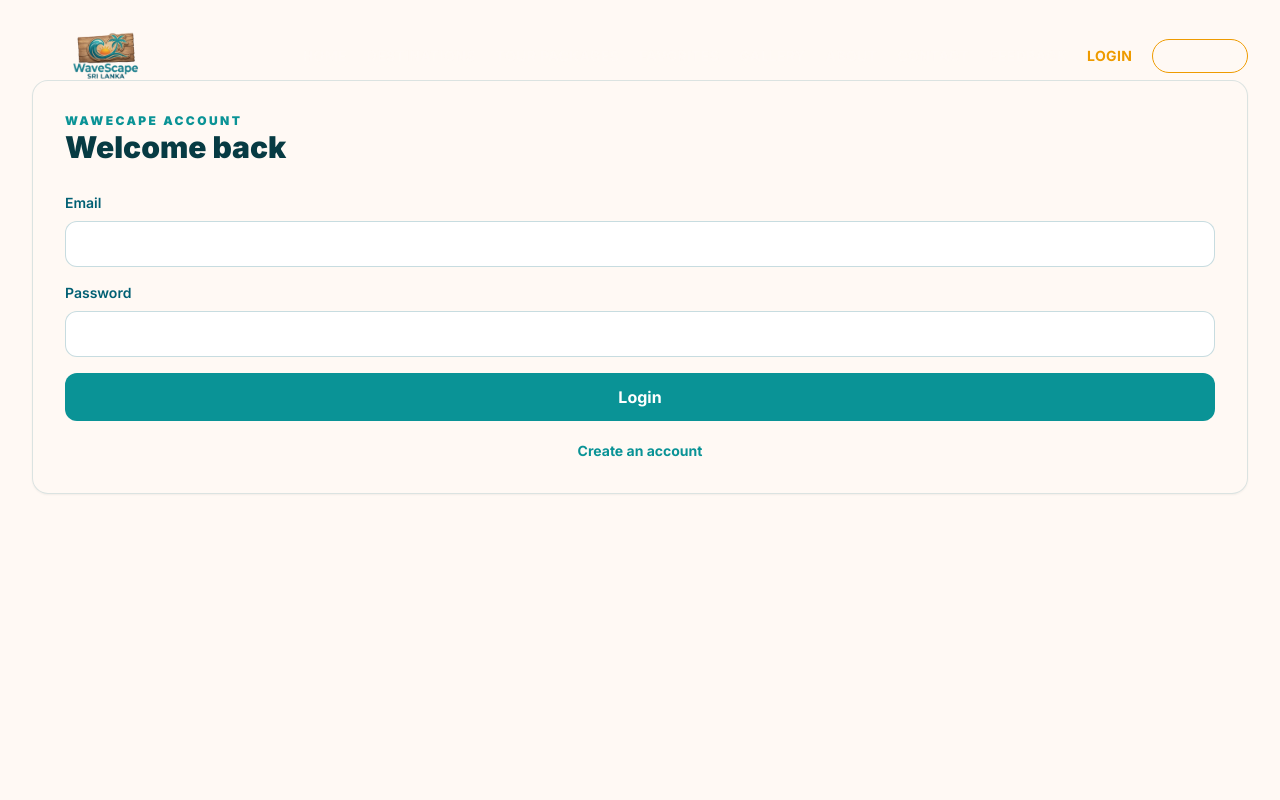
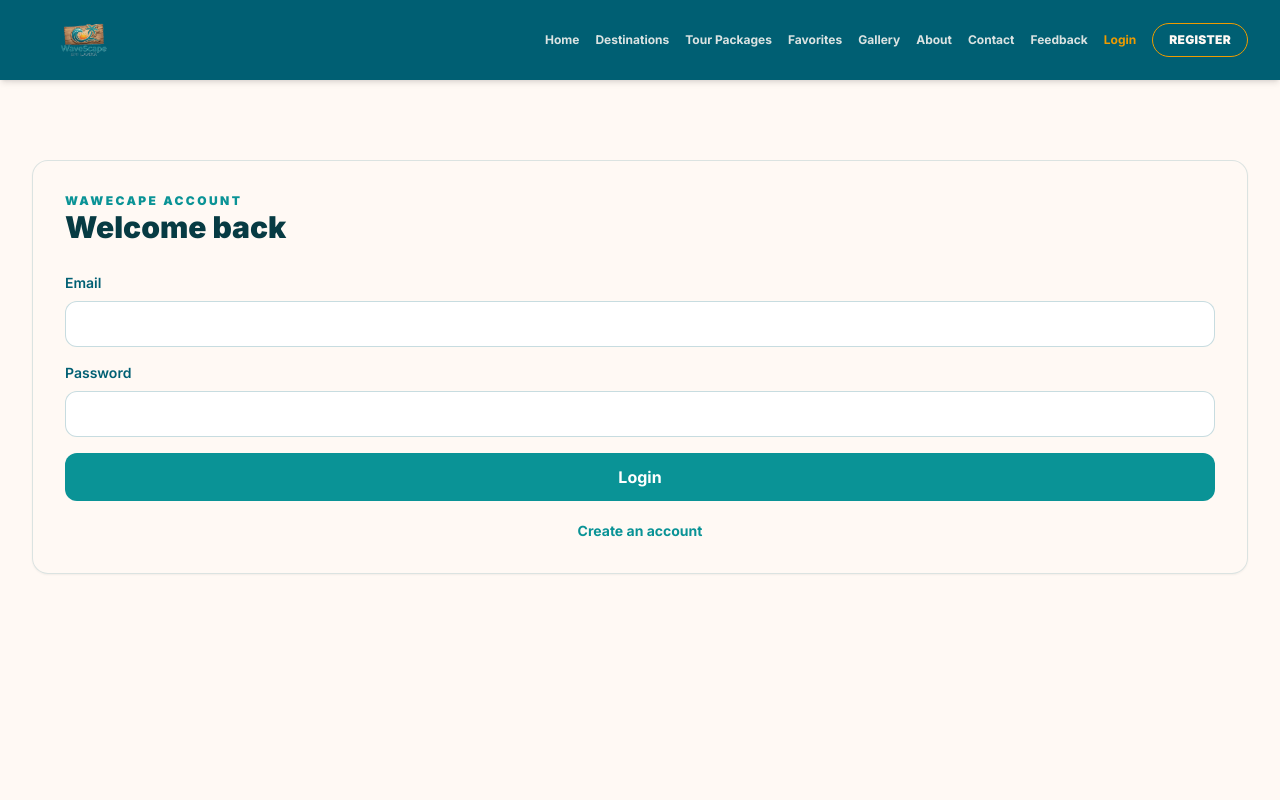
Before and after one commit to MuhammadYoonus/WAWESCAPE, a React (Vite) app in the folder frontend/: page /login in a window 1280 px wide. Shown: the top 800 px of the page. Built offline with nearby package versions, Linux system fonts and the light colour scheme; no server answers.

Commit message:
Fix mobile navigation overlap and improve keyboard accessibility

```diff
--- a/frontend/src/App.jsx
+++ b/frontend/src/App.jsx
@@ -1,4 +1,4 @@
-import { Routes, Route } from "react-router-dom";
+import { Link, Routes, Route } from "react-router-dom";
 import { AuthProvider } from "./context/AuthContext";
 import Navbar from "./components/Navbar";
 import Footer from "./components/Footer";
@@ -37,6 +37,7 @@ export default function App() {
           <Route path="/register" element={<Register />} />
           <Route path="/bookings" element={<Bookings />} />
           <Route path="/admin" element={<Admin />} />
+          <Route path="*" element={<section className="container-page py-20 text-center"><h1 className="text-4xl font-black">Page not found</h1><p className="mt-4 text-slate-600">The page you requested is not available.</p><Link to="/packages" className="btn-primary mt-6">Browse tour packages</Link></section>} />
         </Routes>
       </main>
       <Footer />
--- a/frontend/src/components/AdminTourManager.jsx
+++ b/frontend/src/components/AdminTourManager.jsx
@@ -17,11 +17,13 @@ export default function AdminTourManager() {
   const [visibility, setVisibility] = useState("all");
   const [sort, setSort] = useState("newest");
   const formRef = useRef(null);
+  const requestRef = useRef(0);
   const load = useCallback(async () => {
+    const request = ++requestRef.current;
     setLoading(true); setError("");
-    try { setTours((await api.get("/tours", { params: { admin: true, q: query, duration, visibility, sort } })).data); }
-    catch { setError("Unable to load tour packages. Please try again."); }
-    finally { setLoading(false); }
+    try { const response = await api.get("/tours", { params: { admin: true, q: query, duration, visibility, sort } }); if (request === requestRef.current) setTours(response.data); }
+    catch { if (request === requestRef.current) setError("Unable to load tour packages. Please try again."); }
+    finally { if (request === requestRef.current) setLoading(false); }
   }, [query, duration, visibility, sort]);
   useEffect(() => { const timer = setTimeout(load, 200); return () => clearTimeout(timer); }, [load]);
 
@@ -70,7 +72,13 @@ export default function AdminTourManager() {
     </section>
     <div ref={formRef} className="scroll-mt-36"><AdminTourForm tour={editing} onCancel={() => setEditing(null)} onSaved={(tour, updated) => { setMessage(`${tour.title} was ${updated ? "updated" : "added"}.`); setEditing(null); load(); }} /></div>
     {deleting && <div className="fixed inset-0 z-[60] flex items-center justify-center bg-black/60 p-5" onKeyDown={event => { if (event.key === "Escape" && !busy) setDeleting(null); }}>
-      <div role="dialog" aria-modal="true" aria-labelledby="delete-tour-title" className="card w-full max-w-lg p-6">
+      <div role="dialog" aria-modal="true" aria-labelledby="delete-tour-title" className="card w-full max-w-lg p-6" onKeyDown={event => {
+        if (event.key !== "Tab") return;
+        const buttons = event.currentTarget.querySelectorAll("button:not(:disabled)");
+        const first = buttons[0], last = buttons[buttons.length - 1];
+        if (event.shiftKey && document.activeElement === first) { event.preventDefault(); last?.focus(); }
+        else if (!event.shiftKey && document.activeElement === last) { event.preventDefault(); first?.focus(); }
+      }}>
         <h2 id="delete-tour-title" className="text-2xl font-black">Delete {deleting.title}?</h2>
         <p className="mt-4 text-slate-600">This permanently removes the tour package. Tours with bookings cannot be deleted; you can hide them instead.</p>
         {error && <p role="alert" className="mt-4 text-red-600">{error}</p>}
--- a/frontend/src/components/Navbar.jsx
+++ b/frontend/src/components/Navbar.jsx
@@ -1,4 +1,4 @@
-import { Link, NavLink, useNavigate } from "react-router-dom";
+import { Link, NavLink, useLocation, useNavigate } from "react-router-dom";
 import { useEffect, useState } from "react";
 import { useAuth } from "../context/AuthContext";
 import { brandImages } from "../assets/images/imageCatalog";
@@ -6,56 +6,25 @@ import { brandImages } from "../assets/images/imageCatalog";
 export default function Navbar() {
   const { user, logout } = useAuth();
   const navigate = useNavigate();
-  const [scrolled, setScrolled] = useState(false);
+  const location = useLocation();
+  const [open, setOpen] = useState(false);
   const publicLinks = [
-    ["/", "Home"],
-    ["/destinations", "Destinations"],
-    ["/packages", "Tour Packages"],
-    ["/favorites", "Favorites"],
-    ["/gallery", "Gallery"],
-    ["/about", "About"],
-    ["/contact", "Contact"],
-    ["/feedback", "Feedback"]
+    ["/", "Home"], ["/destinations", "Destinations"], ["/packages", "Tour Packages"],
+    ["/favorites", "Favorites"], ["/gallery", "Gallery"], ["/about", "About"],
+    ["/contact", "Contact"], ["/feedback", "Feedback"]
   ];
+  useEffect(() => { setOpen(false); }, [location.pathname, location.search]);
 
-  useEffect(() => {
-    const updateHeader = () => setScrolled(window.scrollY > 20);
-    updateHeader();
-    window.addEventListener("scroll", updateHeader);
-    return () => window.removeEventListener("scroll", updateHeader);
-  }, []);
-
-  return (
-    <header className={`fixed inset-x-0 top-0 z-50 text-white transition-all duration-300 ${
-      scrolled
-        ? "border-b border-white/10 bg-slate-950/95 shadow-lg backdrop-blur"
-        : "border-b border-transparent bg-transparent shadow-none"
-    }`}>
-      <nav className="container-page flex min-h-20 flex-col gap-4 py-4 lg:flex-row lg:items-center lg:justify-between">
-        <Link to="/" className="flex items-center gap-3">
-          <img src={brandImages.headerLogo} alt="WAWESCAPE" className="h-16 w-auto object-contain md:h-20" />
-        </Link>
-        <div className="flex flex-wrap items-center gap-x-5 gap-y-3 text-sm font-bold uppercase tracking-wide">
-          {publicLinks.map(([to, label]) => (
-            <NavLink key={to} to={to} className="nav-link">
-              {label}
-            </NavLink>
-          ))}
-          {user && <NavLink to="/bookings" className="nav-link">My Bookings</NavLink>}
-          {user?.role === "admin" && <NavLink to="/admin" className="nav-link">Admin</NavLink>}
-          {user ? (
-            <>
-              <span className="text-xs text-emerald-200">Hi, {user.name}</span>
-              <button onClick={() => { logout(); navigate("/"); }} className="nav-action">Logout</button>
-            </>
-          ) : (
-            <>
-              <NavLink to="/login" className="nav-link">Login</NavLink>
-              <NavLink to="/register" className="nav-action">Register</NavLink>
-            </>
-          )}
-        </div>
-      </nav>
-    </header>
-  );
+  return <header className="sticky top-0 z-50 bg-slate-950 text-white shadow-md">
+    <nav aria-label="Main navigation" className="container-page flex min-h-20 flex-wrap items-center justify-between gap-x-6 gap-y-2 py-3 lg:flex-nowrap">
+      <Link to="/" className="shrink-0"><img src={brandImages.headerLogo} alt="WAWESCAPE home" className="h-14 w-auto object-contain" /></Link>
+      <button type="button" className="nav-action lg:hidden" aria-expanded={open} aria-controls="main-menu" onClick={() => setOpen(value => !value)}>{open ? "Close menu" : "Menu"}<span aria-hidden="true" className="ml-2">{open ? "×" : "☰"}</span></button>
+      <div id="main-menu" className={`${open ? "flex" : "hidden"} max-h-[70vh] w-full flex-col gap-3 overflow-y-auto py-3 text-sm font-bold lg:flex lg:w-auto lg:flex-row lg:flex-wrap lg:items-center lg:justify-end lg:gap-x-4 lg:gap-y-2 lg:overflow-visible lg:py-0 lg:text-xs`} onKeyDown={event => { if (event.key === "Escape") setOpen(false); }}>
+        {publicLinks.map(([to, label]) => <NavLink key={to} to={to} className="nav-link py-1" end={to === "/"}>{label}</NavLink>)}
+        {user && <NavLink to="/bookings" className="nav-link py-1">My Bookings</NavLink>}
+        {user?.role === "admin" && <NavLink to="/admin" className="nav-link py-1">Admin</NavLink>}
+        {user ? <><span className="text-xs text-emerald-200">Hi, {user.name}</span><button onClick={() => { logout(); setOpen(false); navigate("/"); }} className="nav-action w-fit">Logout</button></> : <><NavLink to="/login" className="nav-link py-1">Login</NavLink><NavLink to="/register" className="nav-action w-fit">Register</NavLink></>}
+      </div>
+    </nav>
+  </header>;
 }
--- a/frontend/src/index.css
+++ b/frontend/src/index.css
@@ -67,8 +67,15 @@ input:focus, textarea:focus, select:focus { border-color: var(--teal-ocean); --t
 .text-emerald-700, .text-emerald-300 { color: var(--teal-ocean) !important; }
 .text-emerald-200, .text-amber-500 { color: var(--summer-sun) !important; }
 .border-slate-800 { border-color: rgba(255, 249, 244, .16) !important; }
-.text-slate-700 { color: rgba(38, 130, 145, 0.72) !important; }
+.text-slate-700 { color: #285a63 !important; }
 .text-slate-400, .text-slate-300, .text-slate-100, .text-slate-200 { color: rgba(255, 249, 244, .72) !important; }
-.text-slate-600{ color: rgba(62, 135, 147, 0.86) !important; }
-.text-slate-500{ color: rgba(62, 133, 144, 0.72) !important; }
+.text-slate-600{ color: #41636a !important; }
+.text-slate-500{ color: #557078 !important; }
 .text-slate-550{ color: rgba(160, 230, 241, 0.72) !important; }
+
+html { scroll-padding-top: 7rem; }
+button:disabled { cursor: wait; opacity: .65; }
+button:focus-visible, a:focus-visible { outline: 3px solid var(--summer-sun); outline-offset: 3px; }
+@media (max-width: 767px) {
+  .hero, .page-hero { min-height: 460px; }
+}
```
Also changed, not shown: 1 other file (tests, documents, lock files or other folders).
